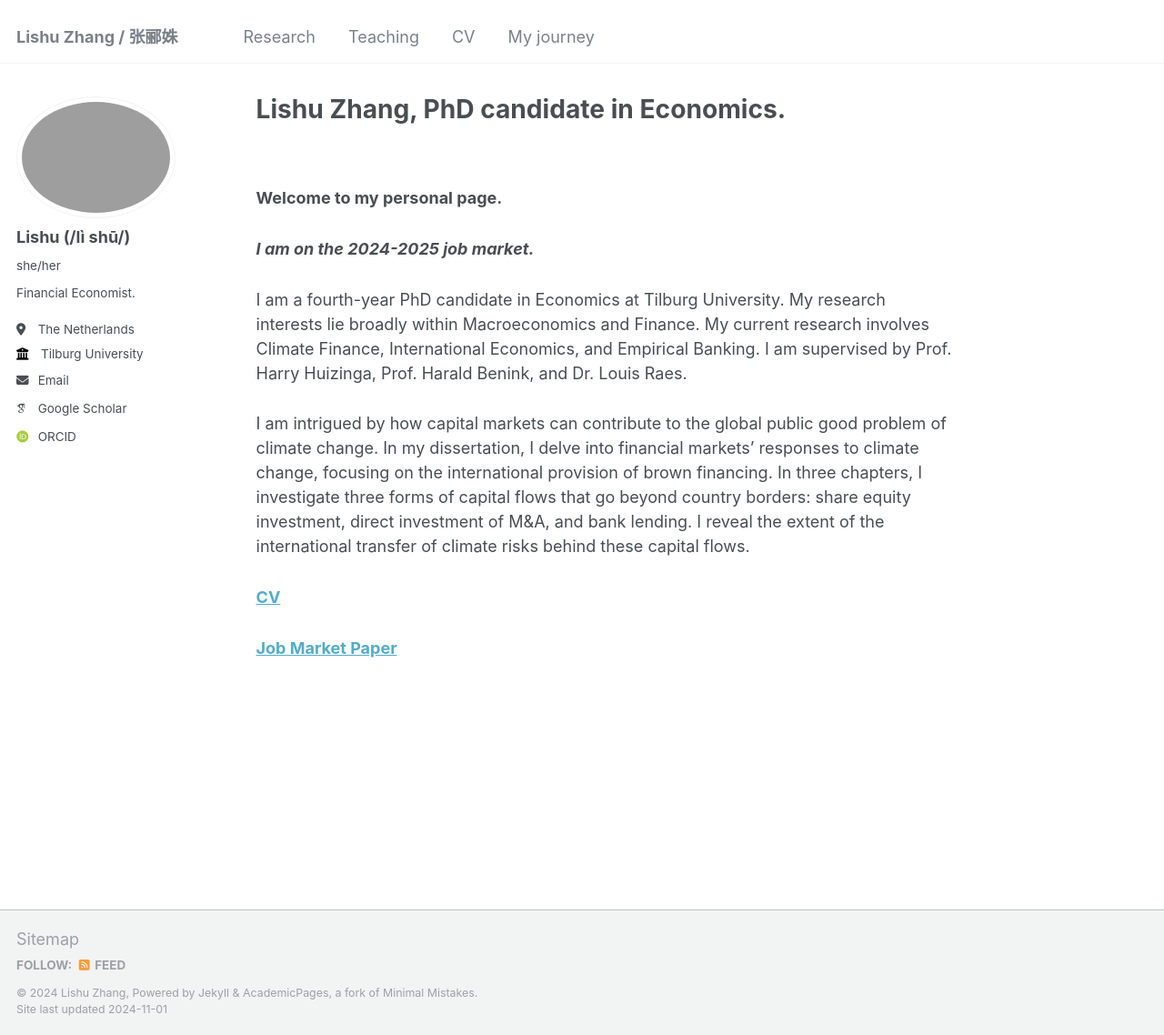
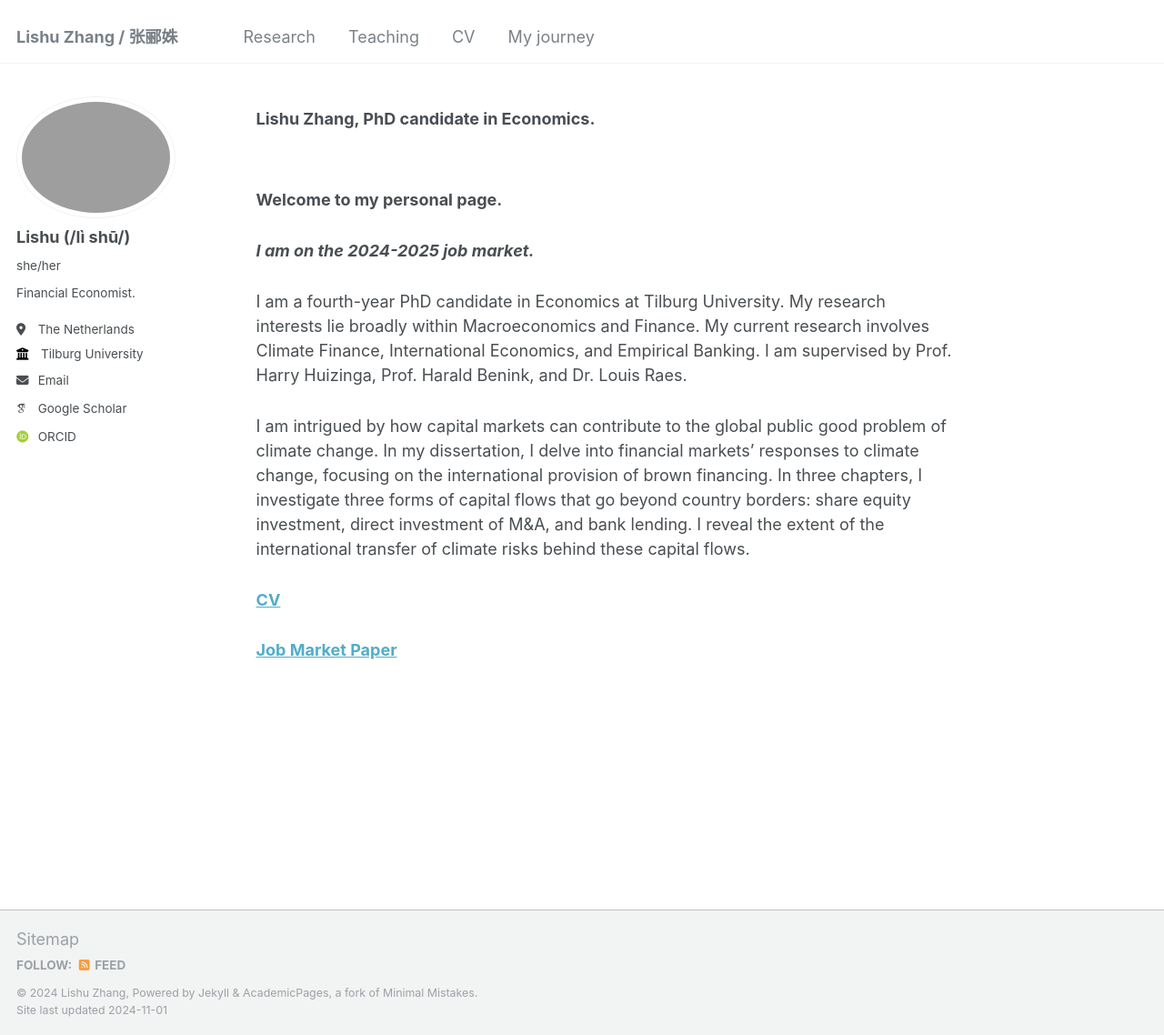
Before and after one commit to LishuZ/LishuZ.github.io, a Jekyll site: the page built from _pages/about.md, in a window 1280 px wide and 1138 px high. Shown: the whole window at 91% size. Built offline with Jekyll 4.4.1, drawn with Linux system fonts in a browser that asks for light colours; some web fonts are replaced.

Commit message:
Update about.md

```diff
--- a/_pages/about.md
+++ b/_pages/about.md
@@ -1,6 +1,6 @@
 ---
 permalink: /
-title: "Lishu Zhang, PhD candidate in Economics."
+title: "<h1 style='font-size: 1em; font-weight: bold;'>Lishu Zhang, PhD candidate in Economics.</h1>"
 author_profile: true
 redirect_from:
   - /about/
```
